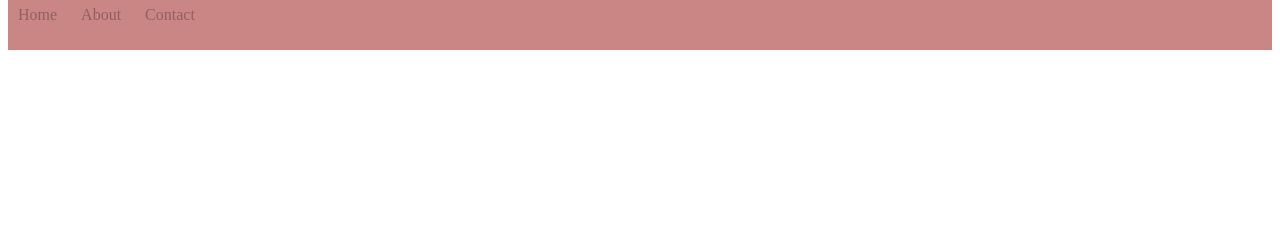
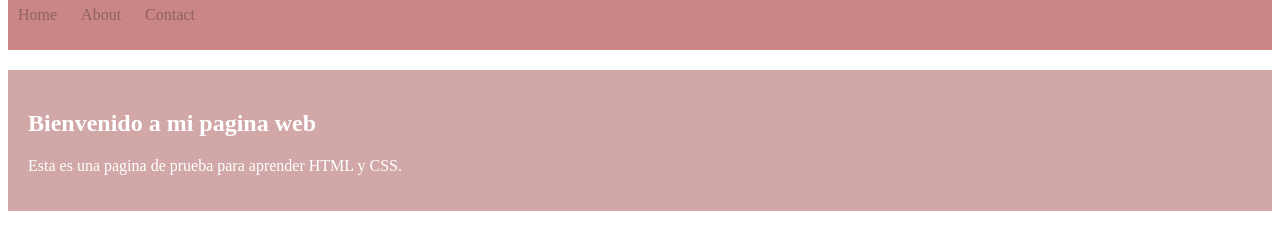
Before and after one commit to lesly-escobar02/my-first-website-fsj29, a plain HTML site: page index.html in a window 1280 px wide. Shown: the part 140-390 px from the top of the page. Drawn offline with Linux system fonts and the light colour scheme.

Commit message:
agregue una nueva seccion a mi pagina

```diff
--- a/css/main.css
+++ b/css/main.css
@@ -38,3 +38,19 @@ header h1{
 header p{
     margin: 0;
 }
+
+section{
+    padding: 20px;
+    background-color: #d1a7a7;
+    margin: 20px 0;
+}
+
+section h2{
+    color: #fff;
+    font-size: 1.5em;
+}
+
+section p{
+    color: #ffffff;
+    font-size: 1em;
+}
--- a/index.html
+++ b/index.html
@@ -19,6 +19,9 @@
             <li>Contact</li>
         </ul>
     </nav>
-
+    <section>
+        <h2>Bienvenido a mi pagina web</h2>
+        <p>Esta es una pagina de prueba para aprender HTML y CSS.</p>
+    </section>
 </body>
 </html>
```
